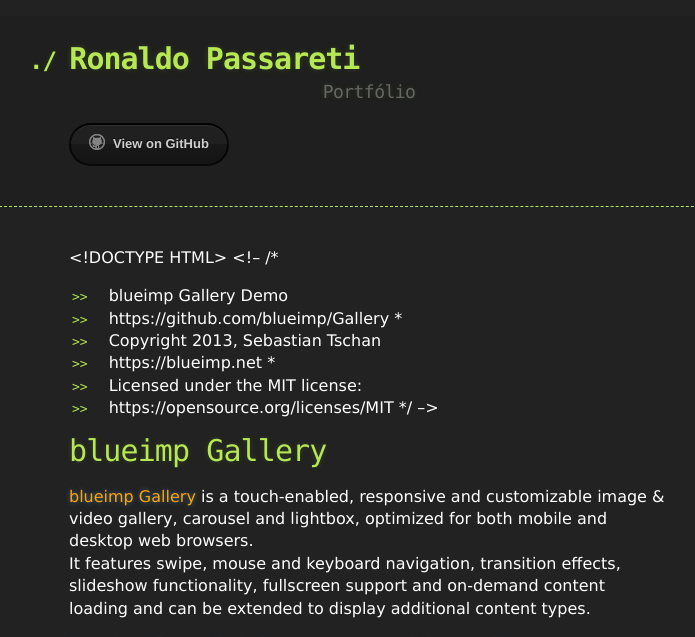
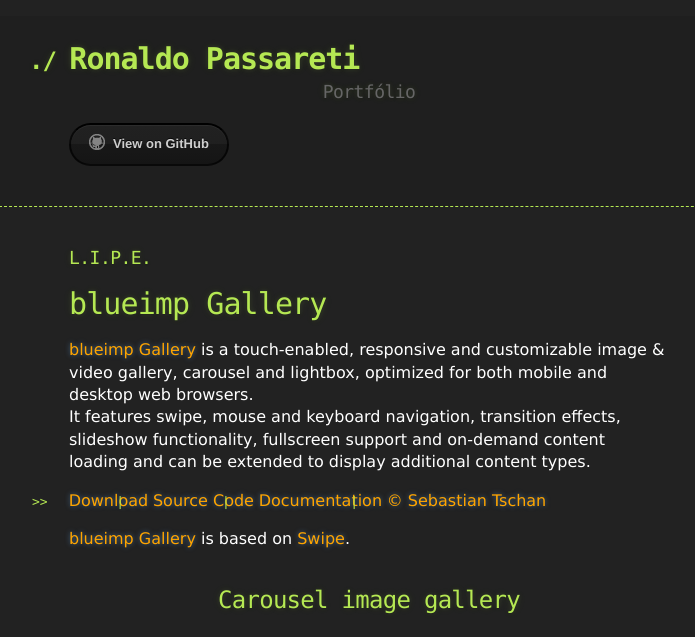
Before and after one commit to rpassareti/rpassareti.github.io, a Jekyll site: the page built from indexa.md, in a window 1280 px wide. Shown: the top 637 px of the page, without its empty margins (271-966 px from the left). Built offline with Jekyll 4.4.1, drawn with Linux system fonts in a browser that asks for light colours; our own code applies the rules of GitHub Pages for plain Markdown files.

Commit message:
Update indexa.md

```diff
--- a/indexa.md
+++ b/indexa.md
@@ -1,16 +1,5 @@
-<!DOCTYPE HTML>
-<!--
-/*
- * blueimp Gallery Demo
- * https://github.com/blueimp/Gallery
- *
- * Copyright 2013, Sebastian Tschan
- * https://blueimp.net
- *
- * Licensed under the MIT license:
- * https://opensource.org/licenses/MIT
- */
--->
+### [](#header-3)L.I.P.E.
+
 <html lang="en">
 <head>
 <!--[if IE]>
@@ -82,3 +71,4 @@
 <script src="js/demo/demo.js"></script>
 </body>
 </html>
+### [](#header-3)L.I.P.E.
```
